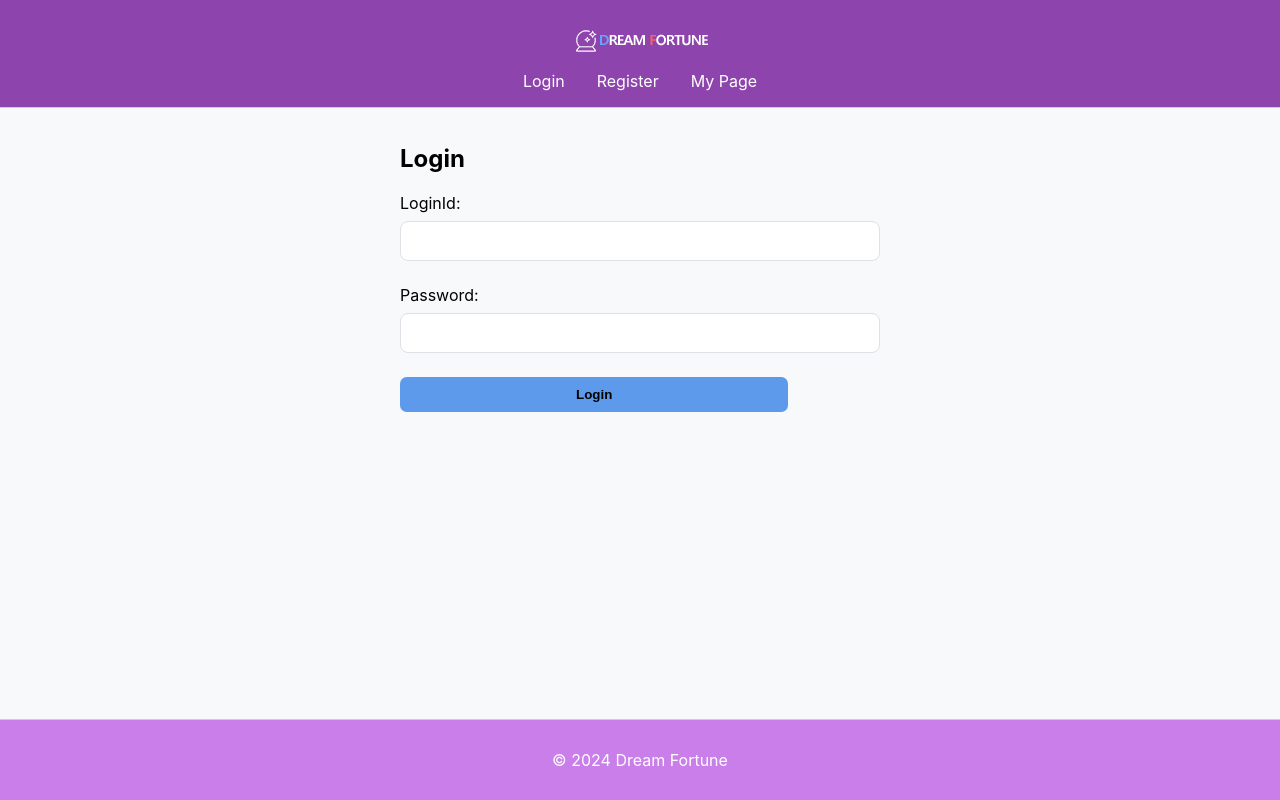
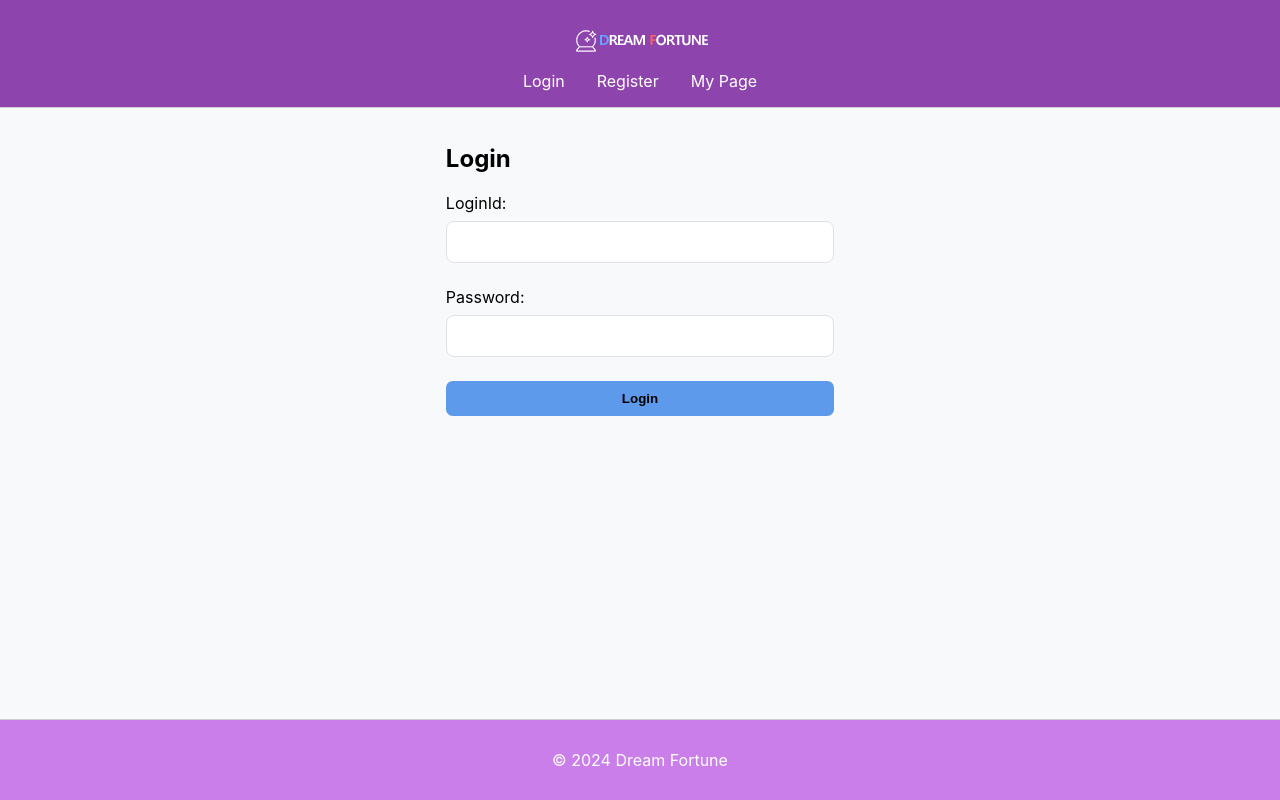
Before and after one commit to wsxqead/dream_fortune, a Vue app in the folder client/: page /login in a window 1280 px wide. Built offline with nearby package versions, Linux system fonts and the light colour scheme.

Commit message:
회원관련 ui 수정

```diff
--- a/client/src/components/share/CustomInput.vue
+++ b/client/src/components/share/CustomInput.vue
@@ -49,13 +49,14 @@ export default {
 <style scoped>
   .custom-input {
     width: 100%;
-    padding: .5rem;
+    padding: 1.25rem;
     margin: .5rem 0;
     box-sizing: border-box;
     height: 2.5rem;
     border-radius: .5rem;
     border: 1px solid #dee2e6;
   }
+
   .error-message {
     color: red;
     font-size: 0.875rem;
--- a/client/src/pages/Login.vue
+++ b/client/src/pages/Login.vue
@@ -1,4 +1,5 @@
 <template>
+  <div class="user-content">
     <div class="login">
       <h2>Login</h2>
       <form @submit.prevent="login">
@@ -22,6 +23,7 @@
         >  Login
         </custom-button>
       </form>
+    </div>
   </div>
 </template>
 
@@ -52,7 +54,7 @@ export default {
         localStorage.setItem('token', response.data.token);
         this.$router.push('/mypage');
       } catch (error) {
-        alert('Invalid username or password');
+        alert('Invalid loginId or password');
       }
     },
   },
@@ -60,6 +62,12 @@ export default {
 </script>
 
 <style scoped>
+  .user-content {
+    display: flex;
+    justify-content: center;
+    align-items: center;
+  }
+
   .login {
     padding: 1rem;
     max-width: 480px;
--- a/client/src/pages/MyPage.vue
+++ b/client/src/pages/MyPage.vue
@@ -52,6 +52,12 @@ export default {
 </script>
 
 <style scoped>
+  .user-content {
+    display: flex;
+    justify-content: center;
+    align-items: center;
+  }
+
   .mypage {
     padding: 1rem;
     max-width: 480px;
--- a/client/src/pages/Register.vue
+++ b/client/src/pages/Register.vue
@@ -229,6 +229,12 @@ export default {
 </script>
 
 <style scoped>
+  .user-content {
+    display: flex;
+    justify-content: center;
+    align-items: center;
+  }
+
   .register {
     padding: 1rem;
     max-width: 480px;
```
Lines whose indentation alone changed are shown as unchanged.
